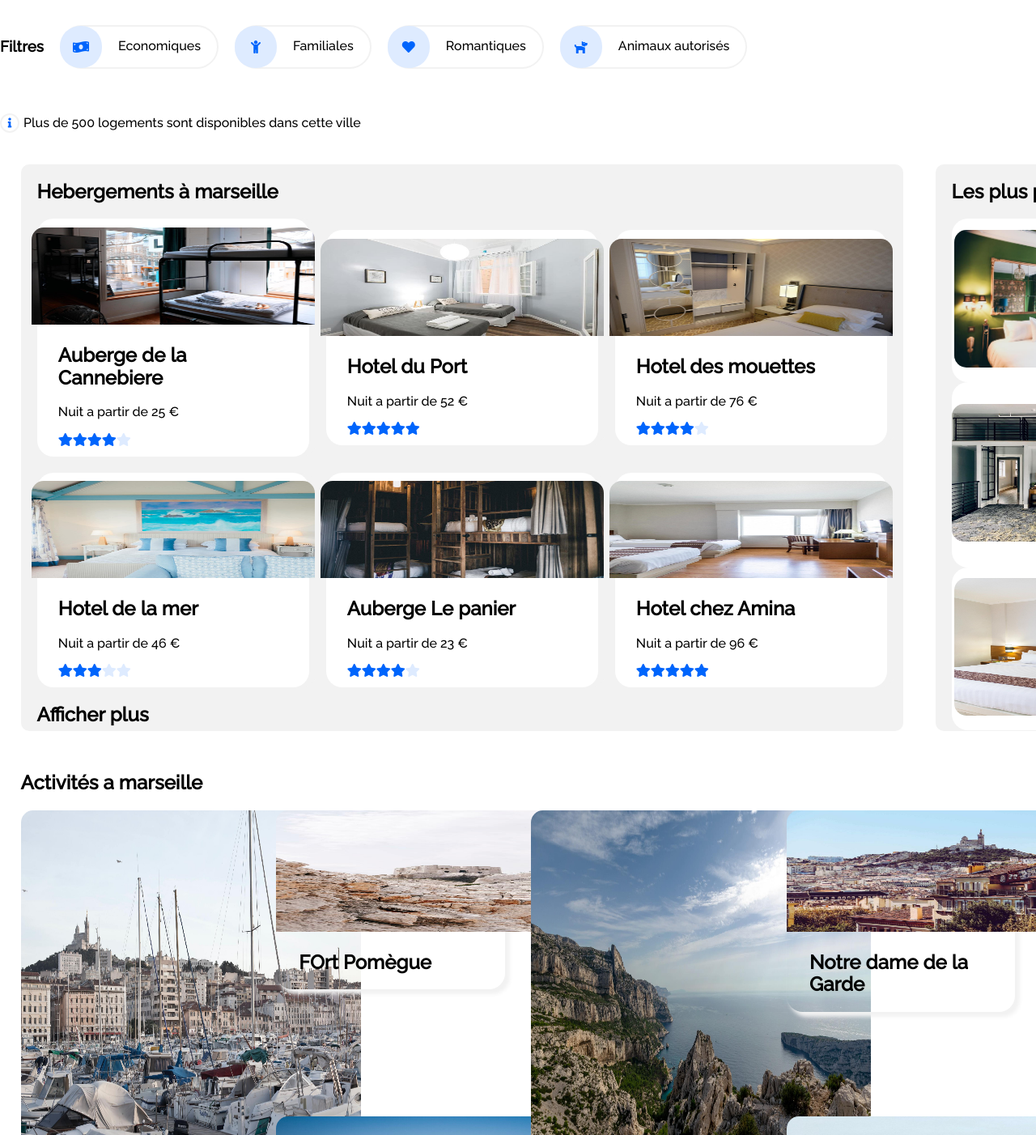
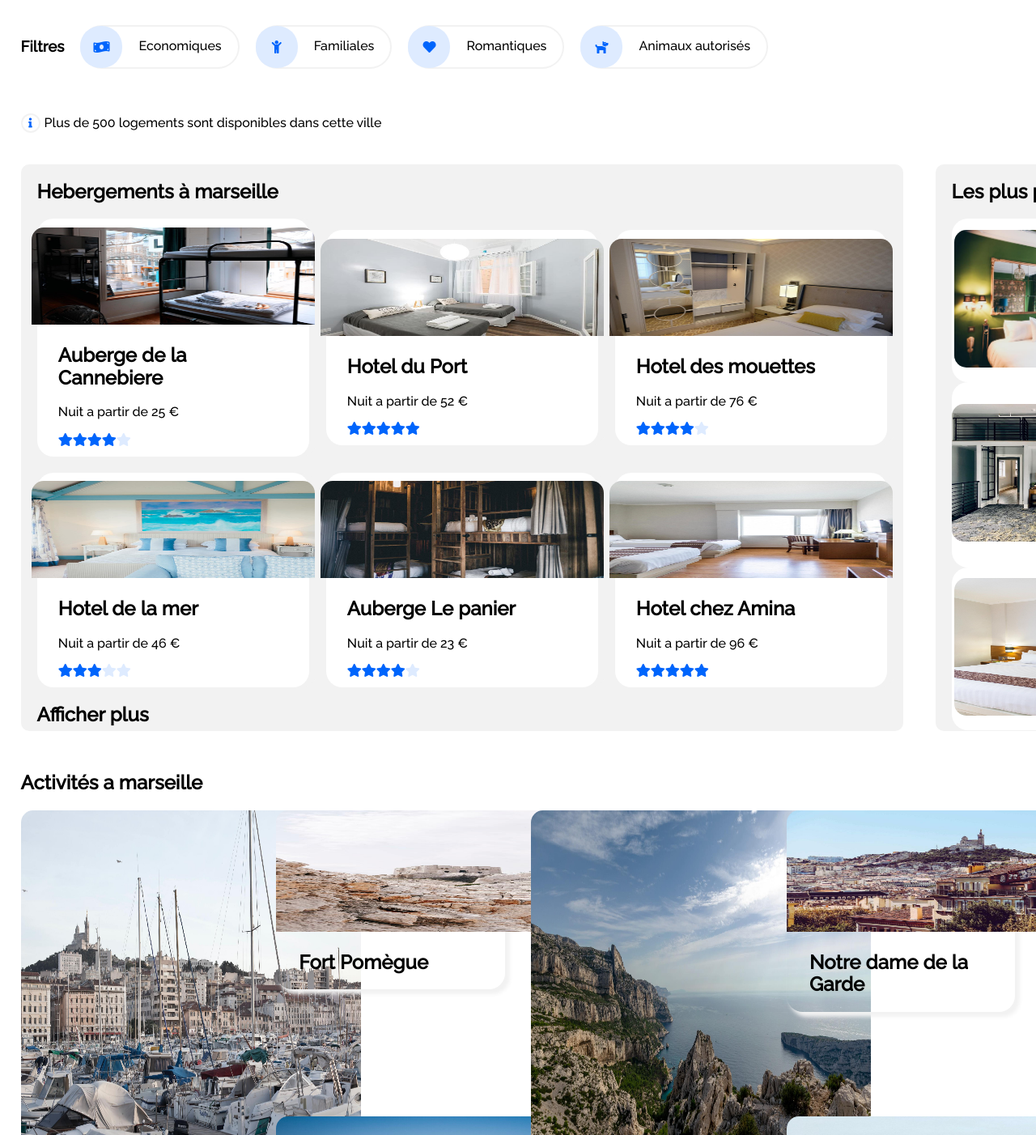
Before and after one commit to Tadbozieux/V3-test, a plain HTML site: page index.html in a window 1280 px wide. Shown: the part 320-1722 px from the top of the page at 81% size. Drawn offline with Linux system fonts and the light colour scheme.

Commit message:
nouveau13.10

```diff
--- a/css/queries.css
+++ b/css/queries.css
@@ -322,6 +322,7 @@ padding-right: 10%;}
         flex-direction: column;
         width: 90%;
         margin: 0;
+        margin-bottom: 1% ;
     }
 
 
@@ -361,6 +362,7 @@ padding-right: 10%;}
     }
 
 
+
       .ImgActivité1,
       .ImgActivité2,
       .ImgActivité3,
--- a/css/style.css
+++ b/css/style.css
@@ -180,6 +180,7 @@ nav
 
 .filtre
 {
+  padding-left: 2%;
   display: flex;
   align-items: center;
 }
@@ -236,6 +237,7 @@ nav
   .info {
     display: flex;
     align-items: center;
+    padding-left: 2%;
   }
 
   .parent-icon {
--- a/index.html
+++ b/index.html
@@ -179,7 +179,7 @@
                 <div class="totalcarsactivitepetite flexColumBetween">
                     <div class="cardsactivitépetite ">
                         <div class="imgbox3"><img src="images/activites/3_medium/paul-hermann-QFTrLdQIRhI-unsplash.jpg" alt="Notre dame de la Garde" width=420 height="120" class="ImgActivité5"></div>
-                        <div class="titreactivité"><h2>FOrt Pomègue</h2></div>
+                        <div class="titreactivité"><h2>Fort Pomègue</h2></div>
                     </div>
 
 
```
